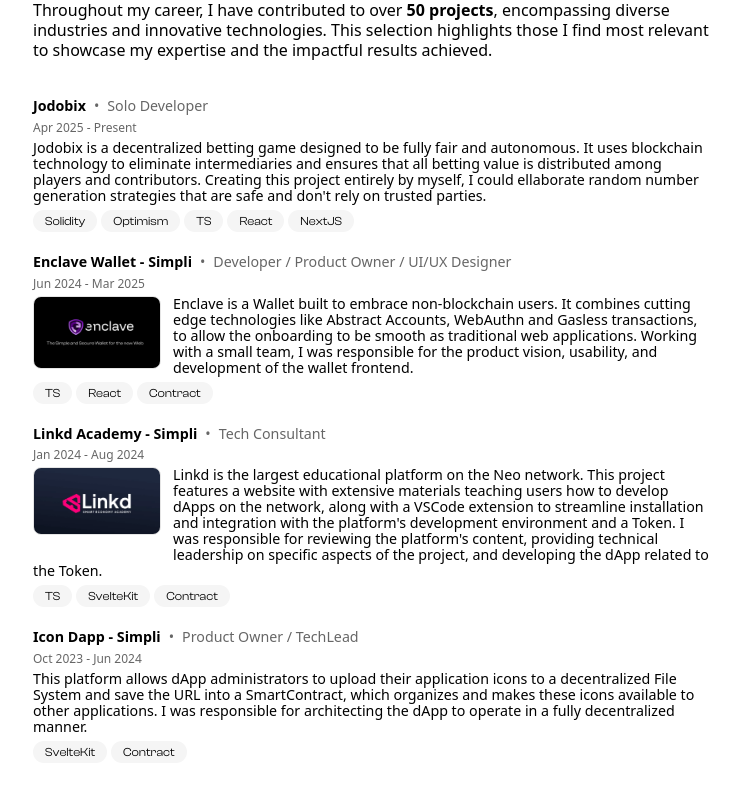
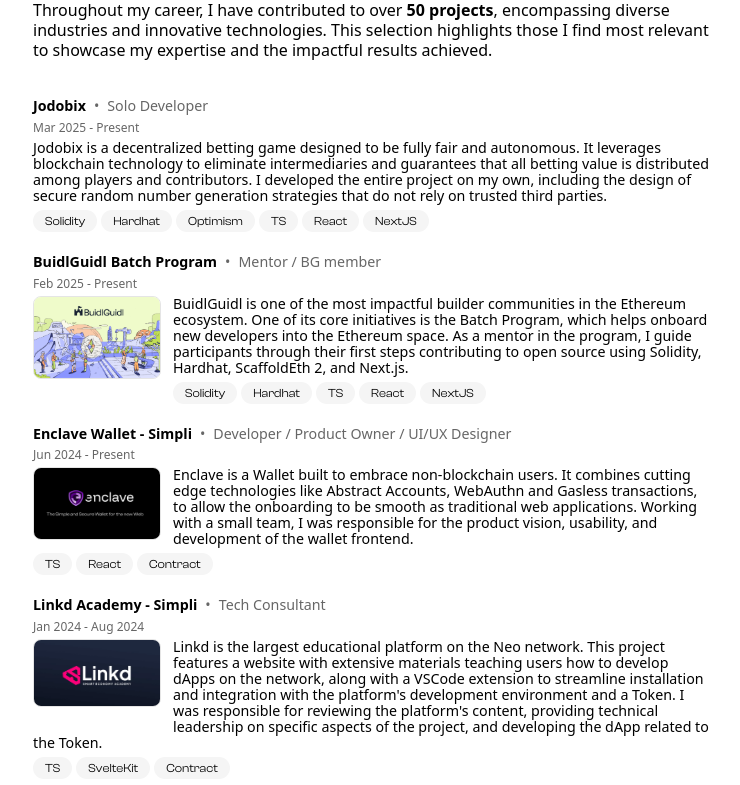
Before and after one commit to melanke/melanke.github.io, a Next.js app: page / in a window 1280 px wide. Shown: the part 1620-2405 px from the top of the page, without its empty margins (267-1007 px from the left). Built offline with nearby package versions, Linux system fonts and the light colour scheme; a web font is replaced by a local one.

Commit message:
Improve Jodobix; Add BuidlGuidl; Remove Icon Dapp; Fix Neon; Fix Business Analyst

```diff
--- a/components/LeadershipSection.tsx
+++ b/components/LeadershipSection.tsx
@@ -23,7 +23,7 @@
             <SkillItem name="Techlead" since="2013" level="expert" />
           </div>
           <div className="mt-1.5">
-            <SkillItem name="Business Analyst" since="2013" level="expert" />
+            <SkillItem name="Business Analyst" since="2010" level="expert" />
           </div>
           <div className="mt-1.5">
             <SkillItem name="Product Owner" since="2022" level="intermediate" />
--- a/components/Timeline.tsx
+++ b/components/Timeline.tsx
@@ -32,14 +32,29 @@
         achieved.
       </div>
       <TimelineItem
-        dateRange="Apr 2025 - Present"
-        technologies={["Solidity", "Optimism", "TS", "React", "NextJS"]}
+        dateRange="Mar 2025 - Present"
+        technologies={[
+          "Solidity",
+          "Hardhat",
+          "Optimism",
+          "TS",
+          "React",
+          "NextJS",
+        ]}
         title="Jodobix"
         role="Solo Developer"
-        description="Jodobix is a decentralized betting game designed to be fully fair and autonomous. It uses blockchain technology to eliminate intermediaries and ensures that all betting value is distributed among players and contributors. Creating this project entirely by myself, I could ellaborate random number generation strategies that are safe and don't rely on trusted parties."
+        description="Jodobix is a decentralized betting game designed to be fully fair and autonomous. It leverages blockchain technology to eliminate intermediaries and guarantees that all betting value is distributed among players and contributors. I developed the entire project on my own, including the design of secure random number generation strategies that do not rely on trusted third parties."
       />
       <TimelineItem
-        dateRange="Jun 2024 - Mar 2025"
+        dateRange="Feb 2025 - Present"
+        technologies={["Solidity", "Hardhat", "TS", "React", "NextJS"]}
+        title="BuidlGuidl Batch Program"
+        role="Mentor / BG member"
+        description="BuidlGuidl is one of the most impactful builder communities in the Ethereum ecosystem. One of its core initiatives is the Batch Program, which helps onboard new developers into the Ethereum space. As a mentor in the program, I guide participants through their first steps contributing to open source using Solidity, Hardhat, ScaffoldEth 2, and Next.js."
+        image="/projects/buidlguidl.webp"
+      />
+      <TimelineItem
+        dateRange="Jun 2024 - Present"
         technologies={["TS", "React", "Contract"]}
         title="Enclave Wallet - Simpli"
         role="Developer / Product Owner / UI/UX Designer"
@@ -53,13 +68,6 @@
         role="Tech Consultant"
         description="Linkd is the largest educational platform on the Neo network. This project features a website with extensive materials teaching users how to develop dApps on the network, along with a VSCode extension to streamline installation and integration with the platform's development environment and a Token. I was responsible for reviewing the platform's content, providing technical leadership on specific aspects of the project, and developing the dApp related to the Token."
         image="/projects/linkd.webp"
-      />
-      <TimelineItem
-        dateRange="Oct 2023 - Jun 2024"
-        technologies={["SvelteKit", "Contract"]}
-        title="Icon Dapp - Simpli"
-        role="Product Owner / TechLead"
-        description="This platform allows dApp administrators to upload their application icons to a decentralized File System and save the URL into a SmartContract, which organizes and makes these icons available to other applications. I was responsible for architecting the dApp to operate in a fully decentralized manner."
       />
       <TimelineItem
         dateRange="Aug 2023 - Jul 2024"
@@ -80,7 +88,7 @@
         technologies={["TS", "React", "R. Native", "Blockchain"]}
         title="Neon Wallet - Simpli"
         role="TechLead"
-        description="Neon is the largest wallet in the Neo ecosystem, with over $1 billion in traded volume. I was responsible for structuring its mobile version and later contributed to the development of the desktop version. Key challenges of this wallet included supporting multiple blockchain networks and managing multiple accounts simultaneously. Through this wallet, we introduced Wallet Connect integration to the network, implemented atomic swaps, and executed various other integrations."
+        description="Neon is the leading wallet in the Neo ecosystem, with over $1 billion in traded volume. I was responsible for architecting its mobile version and later contributed to the desktop app. During my time on the project, I tackled key challenges such as supporting multiple blockchain networks, managing multiple accounts simultaneously, implementing WalletConnect integration, and developing the protocol for network interaction, along with several other critical integrations."
         image="/projects/neon.webp"
       />
       <TimelineItem
```
Also changed, not shown: public/projects/buidlguidl.webp (added).
